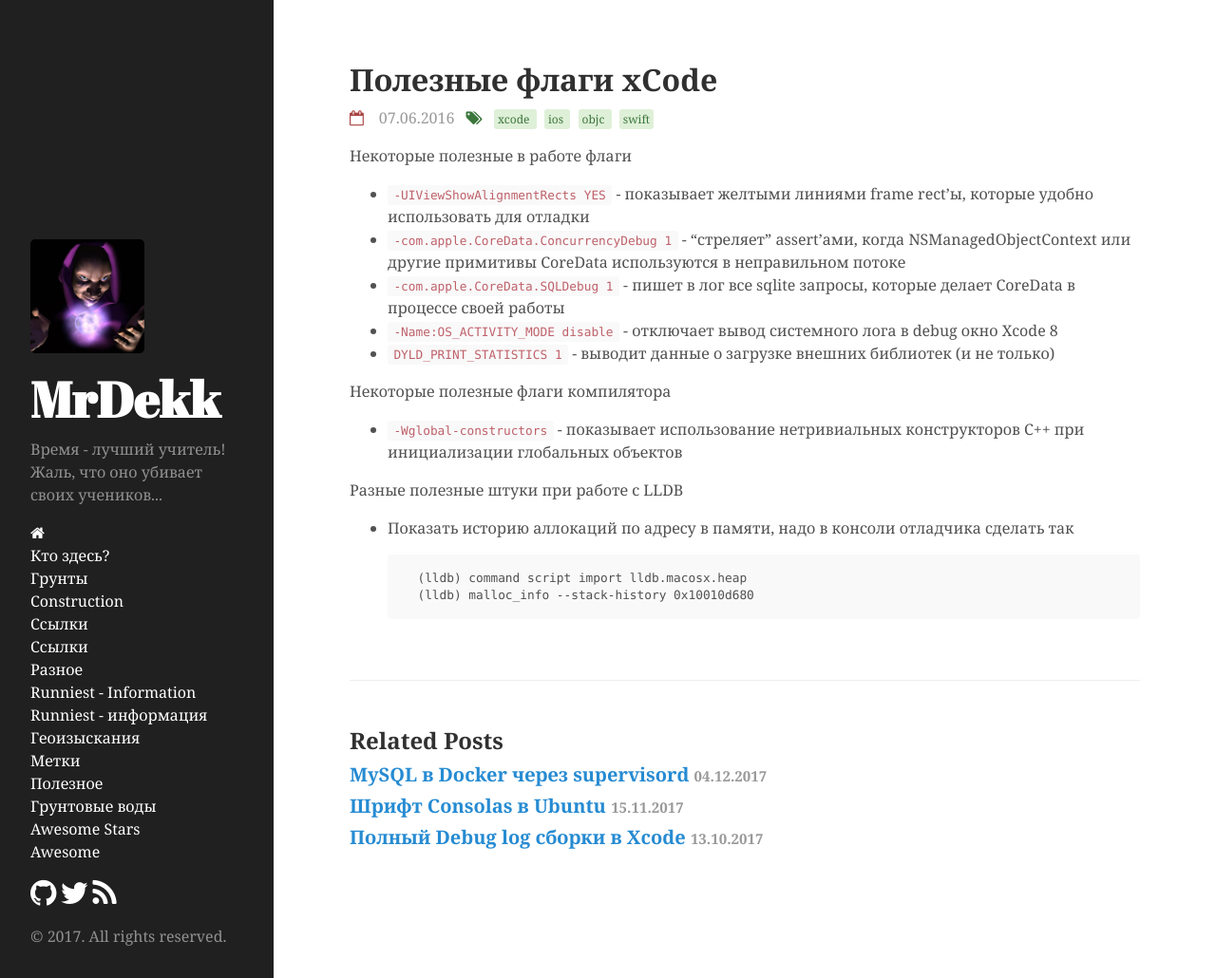
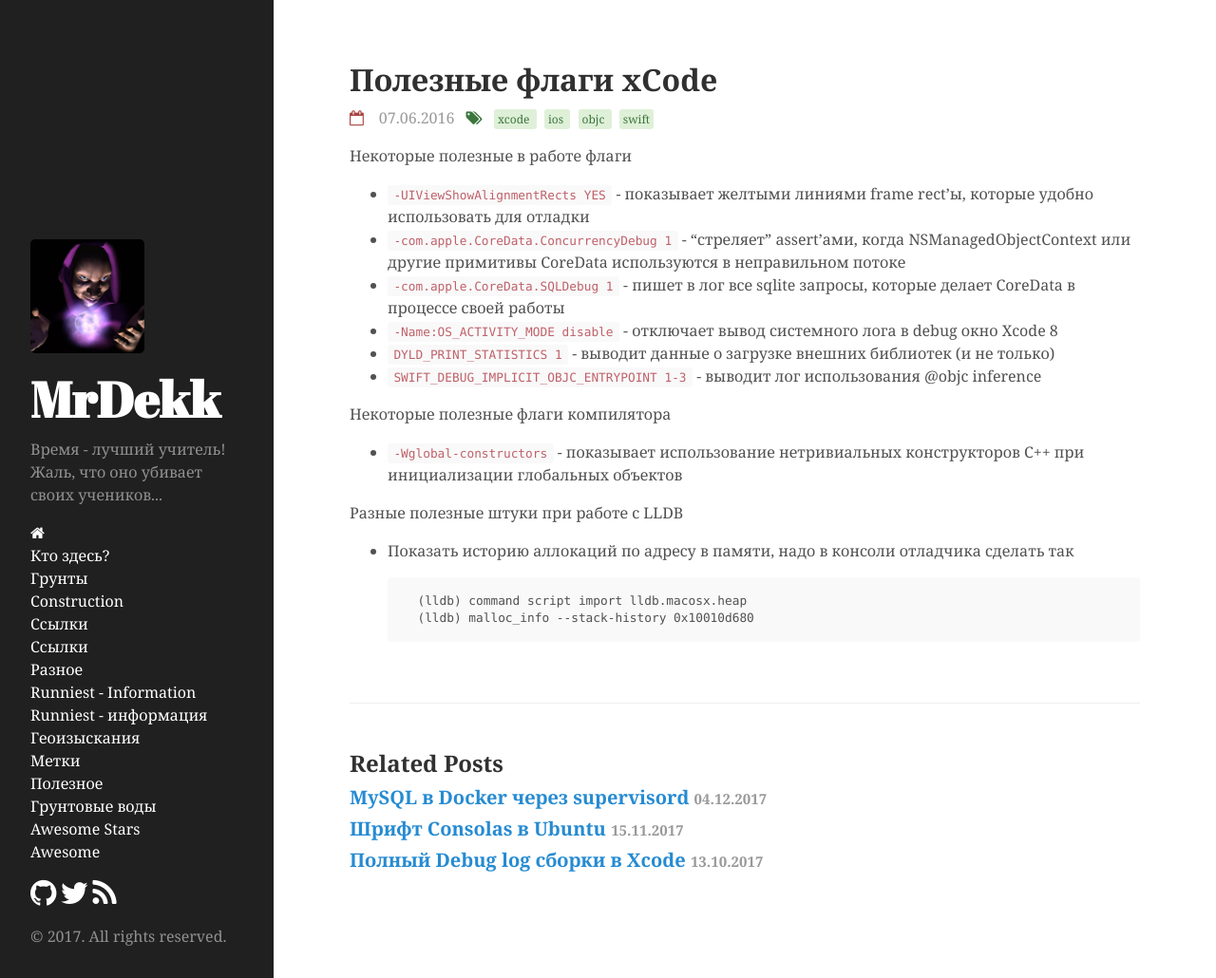
Before and after one commit to mrdekk/mrdekk.github.io, a Jekyll site: the page built from _posts/2016-06-07-usefull-xcode-flags.md, in a window 1280 px wide and 1030 px high. Shown: the whole window at 95% size. Built offline with Jekyll 4.4.1, drawn with Linux system fonts in a browser that asks for light colours.

Commit message:
flag added

````diff
--- a/_posts/2016-06-07-usefull-xcode-flags.md
+++ b/_posts/2016-06-07-usefull-xcode-flags.md
@@ -15,6 +15,7 @@ tags:
  - ```-com.apple.CoreData.SQLDebug 1``` - пишет в лог все sqlite запросы, которые делает CoreData в процессе своей работы
  - ```-Name:OS_ACTIVITY_MODE disable``` - отключает вывод системного лога в debug окно Xcode 8
  - ```DYLD_PRINT_STATISTICS 1``` - выводит данные о загрузке внешних библиотек (и не только)
+ - ```SWIFT_DEBUG_IMPLICIT_OBJC_ENTRYPOINT 1-3``` - выводит лог использования @objc inference
 
 Некоторые полезные флаги компилятора
 
````
